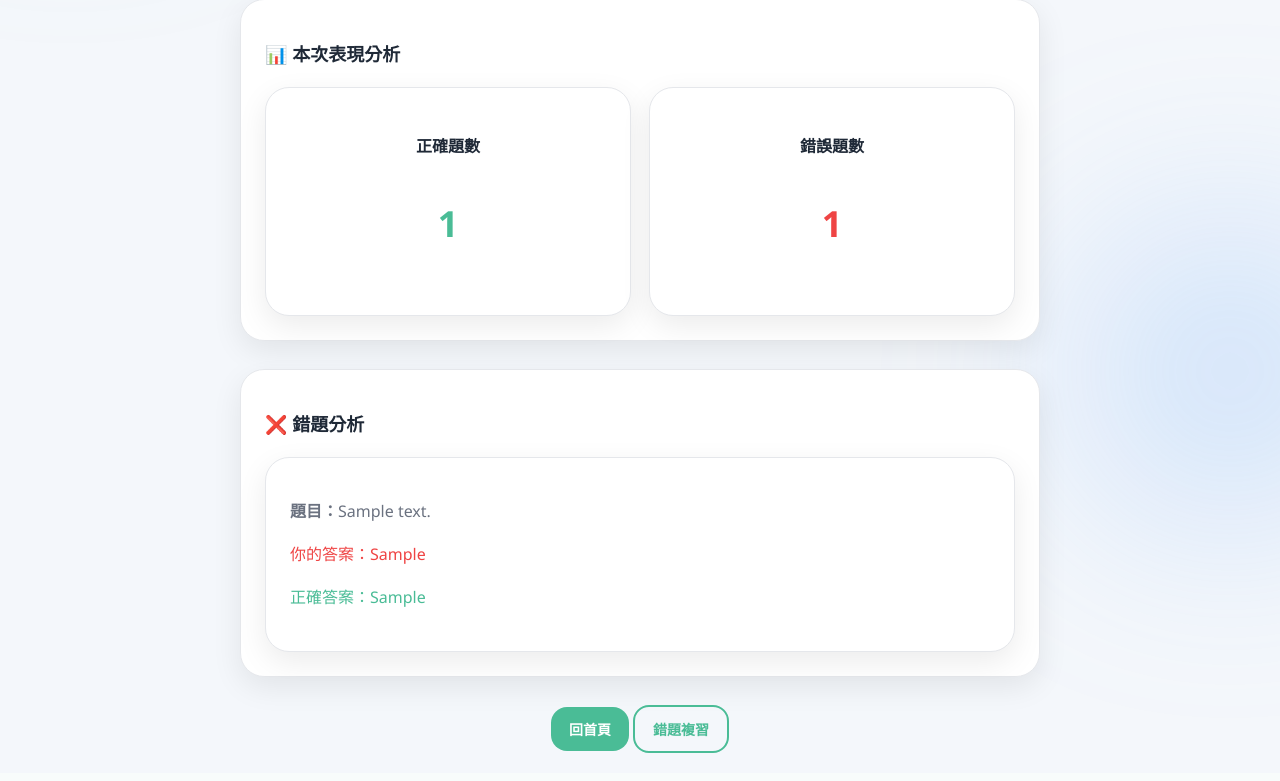
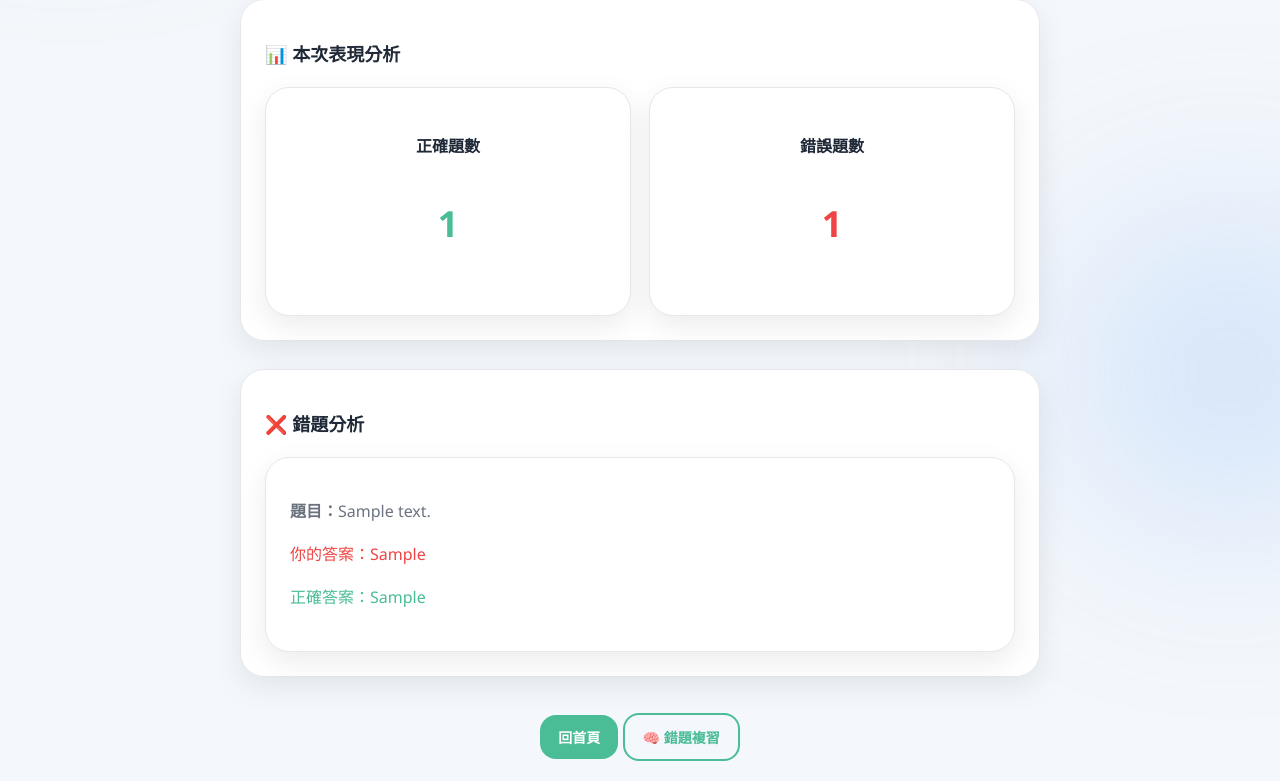
Before and after one commit to CBF113045/django-ds-quiz, a Django app: template quiz/templates/quiz/result.html in a window 1280 px wide. Shown: the part 379-1160 px from the top of the page. Before the commit the page ends 1132 px from the top, so only its background shows below. Run offline with Django 5.2, Linux system fonts and the light colour scheme; a user stored in the database is signed in; tables that the repository leaves empty hold one stand-in row (values such as "Sample post"); the template is opened without the code that fills it: most values are stand-ins (such as "Sample title", 1, 10 or a date in 2020).

Commit message:
Update result.html

```diff
--- a/quiz/templates/quiz/result.html
+++ b/quiz/templates/quiz/result.html
@@ -66,11 +66,26 @@
 </div>
 
 <!-- 🔁 行動 -->
-<div style="text-align:center">
-    <a class="btn primary" href="/">回首頁</a>
+<div class="page-action">
+
+    <a class="btn primary" href="/">
+        回首頁
+    </a>
+
+    {% if request.user.is_authenticated %}
+
     <a class="btn secondary" href="{% url 'review_wrong_questions' %}">
-        錯題複習
+        🧠 錯題複習
     </a>
+
+    {% else %}
+
+    <a class="btn secondary" href="{% url 'login' %}">
+        🔑 登入保存學習紀錄
+    </a>
+
+    {% endif %}
+
 </div>
 
 {% endblock %}
```
